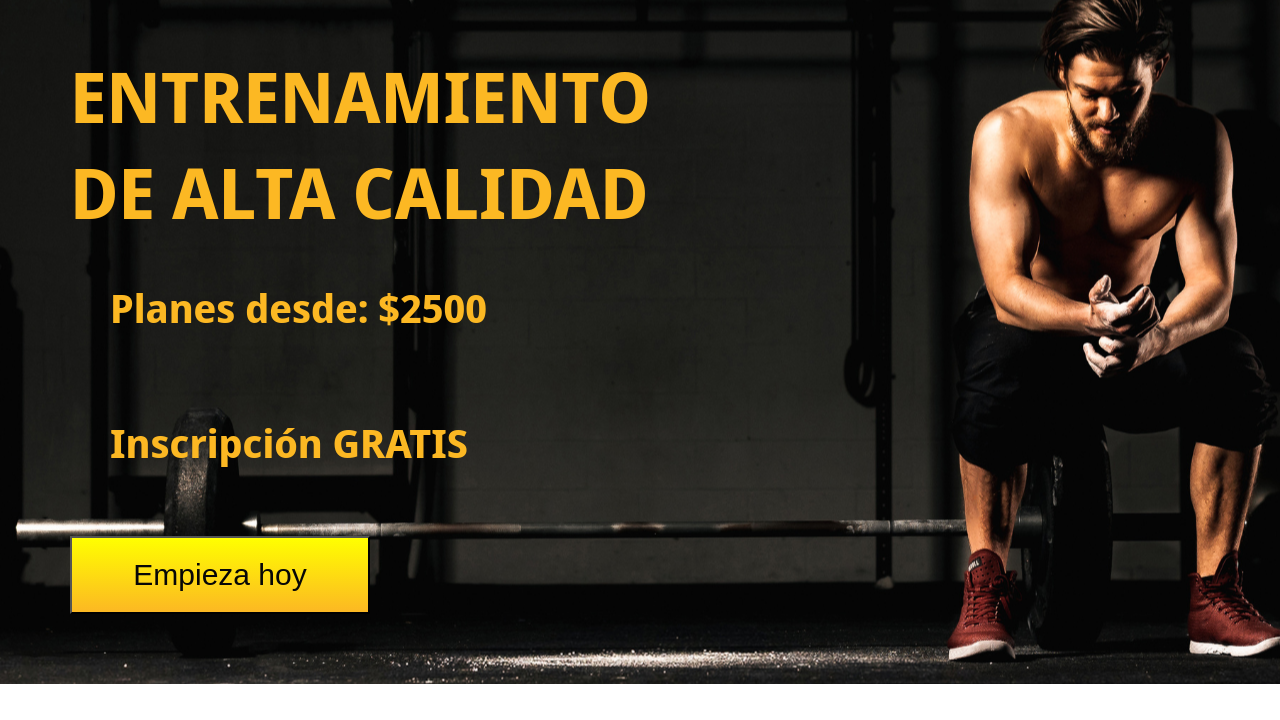
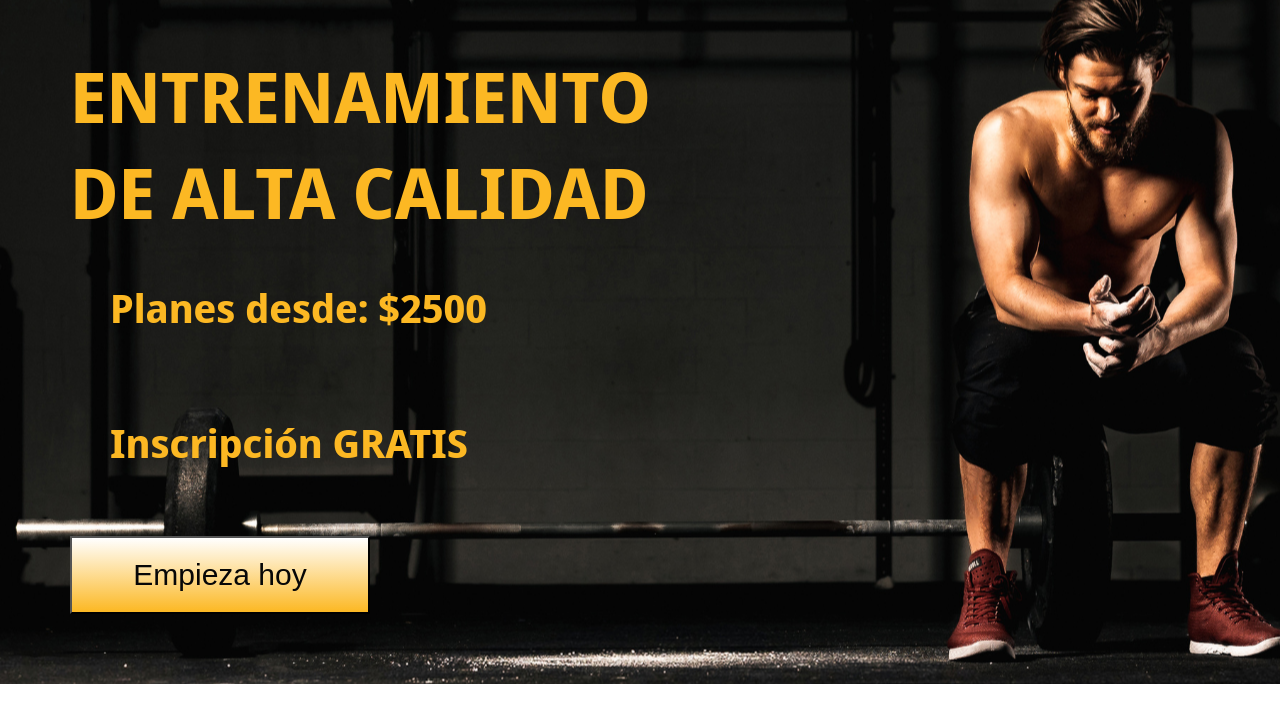
Before and after one commit to Sofiabarbona98/optimus-gym, a plain HTML site: page index.html in a window 1280 px wide. Shown: the part 80-800 px from the top of the page. Drawn offline with nearby package versions, Linux system fonts and the light colour scheme; a web font is replaced by a local one.

Commit message:
cambio color de botones

```diff
--- a/css/style.css
+++ b/css/style.css
@@ -251,10 +251,10 @@ h4{
     color: #fcb823;
 }
 button{
-    background-image: linear-gradient(yellow,#fcb823 );
+    background-image: linear-gradient(white,#fcb823 );
 }
 button:hover {
-    background-image: linear-gradient(#fcb823, yellow);
+    background-image: linear-gradient(#fcb823, white);
     transform: scale(0.9,0.9);
 }
 .boton{
```
